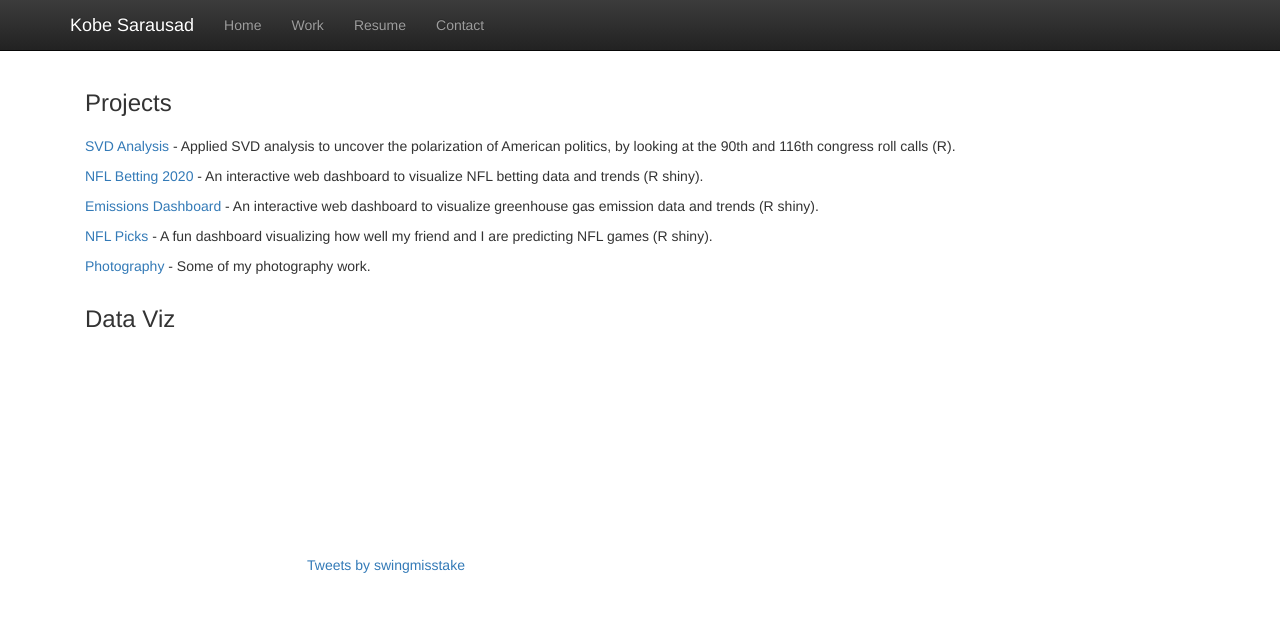
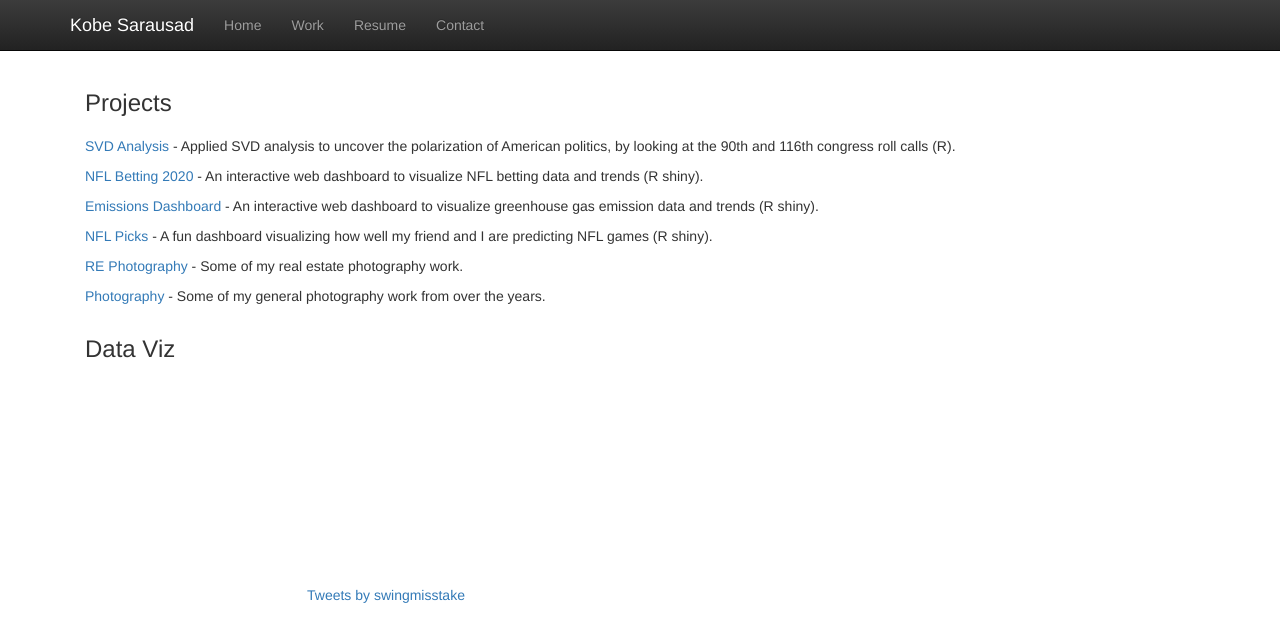
Before and after one commit to kobesar/kobesar.github.io, a Jekyll site: the page built from work.html, in a window 1280 px wide and 900 px high. Shown: the top 642 px of the window. Built offline with Jekyll 4.4.1, drawn with Linux system fonts in a browser that asks for light colours; nearby versions of some CDN libraries; library files that are not in the unit come from our copies; comment, search, counter and statistics services are not loaded.

Commit message:
more photography

```diff
--- a/work.html
+++ b/work.html
@@ -17,7 +17,10 @@ title:  'Work'
     <a href="https://klobby19.shinyapps.io/nflpicks/">NFL Picks</a> - A fun dashboard visualizing how well my friend and I are predicting NFL games (R shiny).
   </p>
   <p>
-    <a href="projects/photography.html">Photography</a> - Some of my photography work.
+    <a href="projects/photography.html">RE Photography</a> - Some of my real estate photography work.
+  </p>
+  <p>
+    <a href="https://seattleasian.myportfolio.com/work">Photography</a> - Some of my general photography work from over the years.
   </p>
 </p>
 
```
Also changed, not shown: 1 other file.
